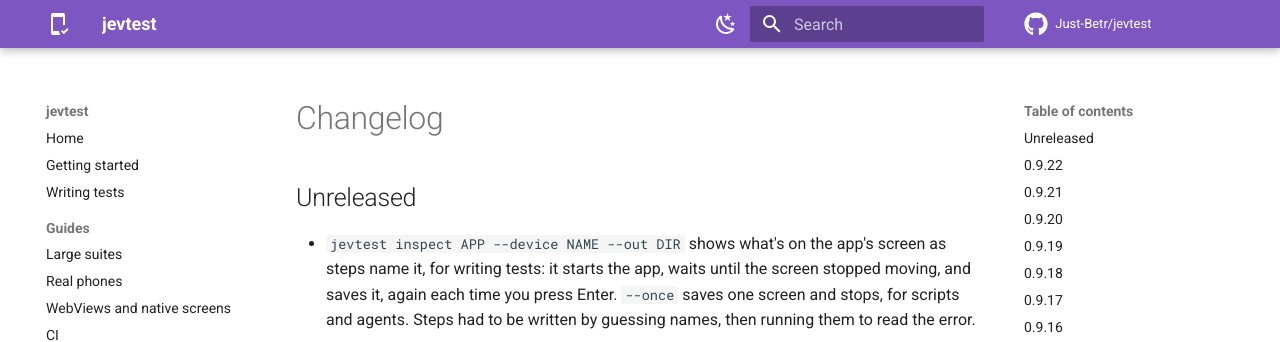
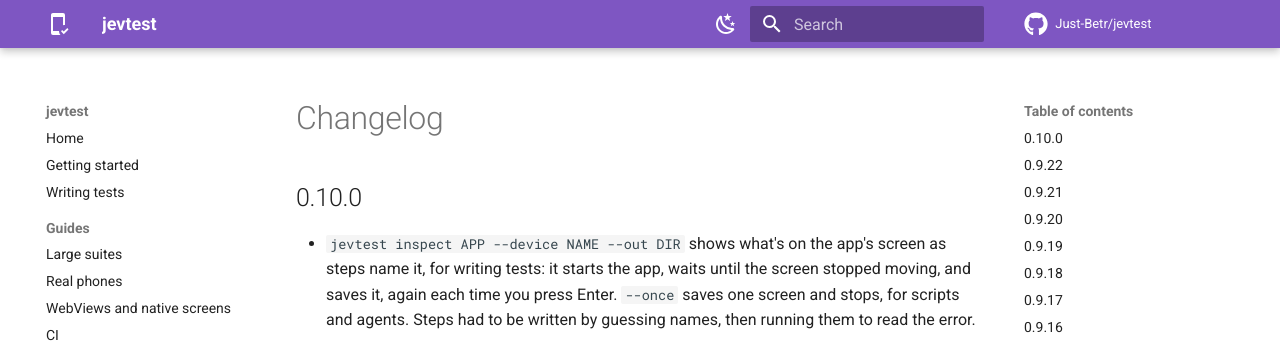
Before and after one commit to Just-Betr/jevtest, an MkDocs documentation site: the page built from docs/changelog.md, in a window 1280 px wide and 900 px high. Shown: the top 342 px of the window. Built offline with MkDocs 1.6.1 and Material for MkDocs 9.7.7, drawn with Linux system fonts in a browser that asks for light colours; comment, search, counter and statistics services are not loaded.

Commit message:
Release 0.10.0
Co-Authored-By: Claude Opus 5.5 <noreply@anthropic.com>

````diff
--- a/CHANGELOG.md
+++ b/CHANGELOG.md
@@ -1,6 +1,6 @@
 # Changelog
 
-## Unreleased
+## 0.10.0
 
 - `jevtest inspect APP --device NAME --out DIR` shows what's on the app's screen as steps name it, for writing
   tests: it starts the app, waits until the screen stopped moving, and saves it, again each time you press Enter.
--- a/docs/getting-started.md
+++ b/docs/getting-started.md
@@ -82,7 +82,7 @@ jevtest run tests.yaml --lock record --out results
 Both flags are required, so every run says how it treats the lockfile and where its results go.
 
 ```console
-jevtest 0.9.22 · android · emulator-5554 · dev.jevtest.jevtest_demo · jev-1.13.0 · lockfile: record
+jevtest 0.10.0 · android · emulator-5554 · dev.jevtest.jevtest_demo · jev-1.13.0 · lockfile: record
 
 ▶ App opens on the sign-in screen
   ✓ expect: The sign in screen is showing — Jev 0.98
--- a/jevtest/__init__.py
+++ b/jevtest/__init__.py
@@ -1,3 +1,3 @@
 """jevtest: plain-English end-to-end tests for Android and iOS apps, driven by TypeSafe's Jev."""
 
-__version__ = "0.9.22"
+__version__ = "0.10.0"
````
Also changed, not shown: README.md (+3 -1 lines), docs/index.md (+1 -1 lines).
